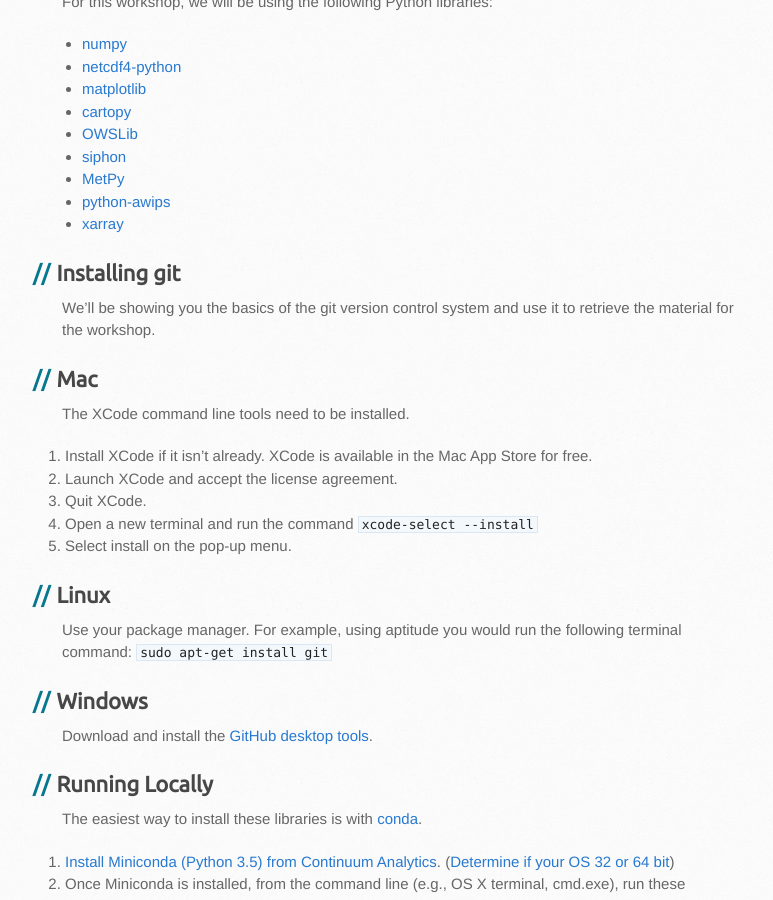
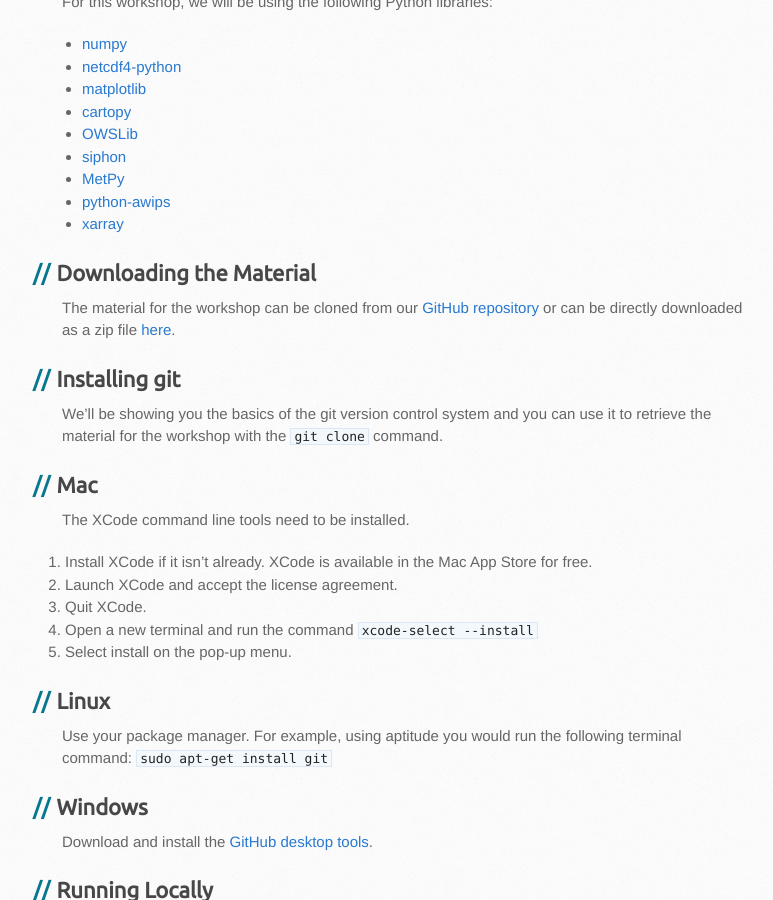
Before and after one commit to Unidata/python-workshop, a Jekyll site: the page built from installation.md, in a window 1280 px wide and 900 px high, scrolled down 419 px. Shown: the whole window, without its empty margins (108-881 px from the left). Built offline with Jekyll 4.4.1, drawn with Linux system fonts in a browser that asks for light colours; some web fonts are replaced.

Commit message:
Add instructions for downloading a ZIP file of the workshop materials.

````diff
--- a/installation.md
+++ b/installation.md
@@ -14,10 +14,17 @@ For this workshop, we will be using the following Python libraries:
 -   [python-awips](http://github.com/Unidata/python-awips)
 -   [xarray](http://xarray.pydata.org)
 
+Downloading the Material
+------------------------
+The material for the workshop can be cloned from our
+[GitHub repository](https://github.com/Unidata/unidata-python-workshop)
+or can be directly downloaded as a zip file
+[here](https://github.com/Unidata/unidata-python-workshop/archive/master.zip).
+
 Installing git
 --------------
-We'll be showing you the basics of the git version control system and use it
-to retrieve the material for the workshop.
+We'll be showing you the basics of the git version control system and you can
+use it to retrieve the material for the workshop with the `git clone` command.
 
 ## Mac
 The XCode command line tools need to be installed.
@@ -37,7 +44,6 @@ Download and install the [GitHub desktop tools](https://desktop.github.com).
 
 Running Locally
 ---------------
-
 The easiest way to install these libraries is with
 [conda](http://conda.io/).
 
@@ -91,7 +97,6 @@ activate <environment>
 
 Running the notebooks
 ---------------------
-
 ```shell
 cd unidata-python-workshop
 
@@ -103,7 +108,6 @@ jupyter notebook
 
 Binder
 ------
-
 It is also possible to run a temporary notebook session using binder by
 visiting
 [mybinder.org](http://mybinder.org/repo/Unidata/unidata-python-workshop).
````
